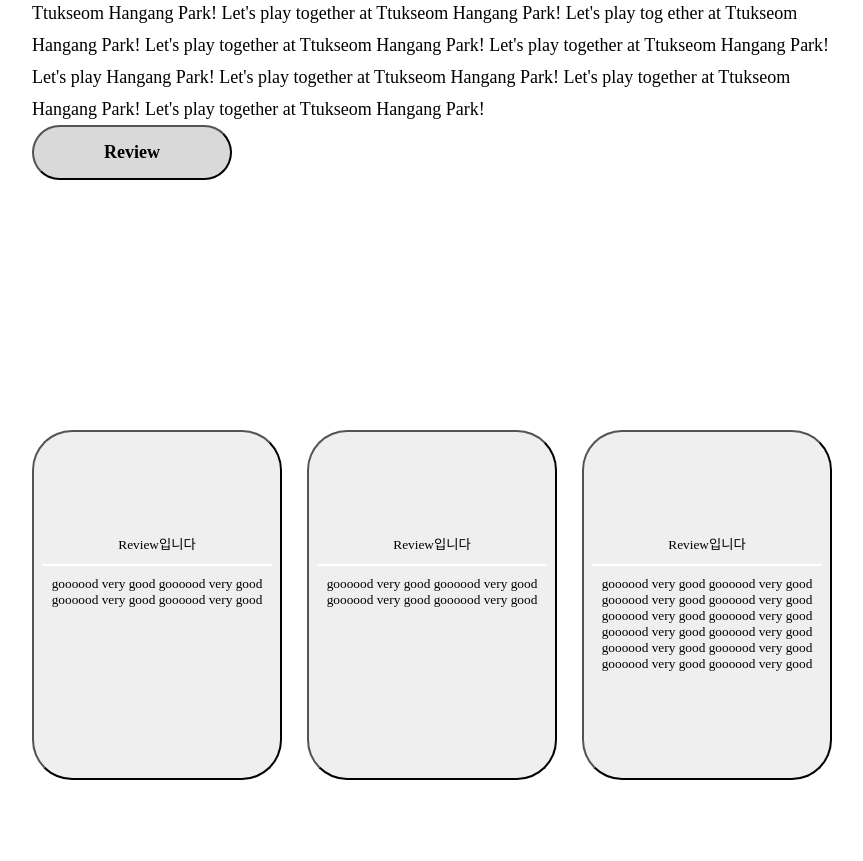
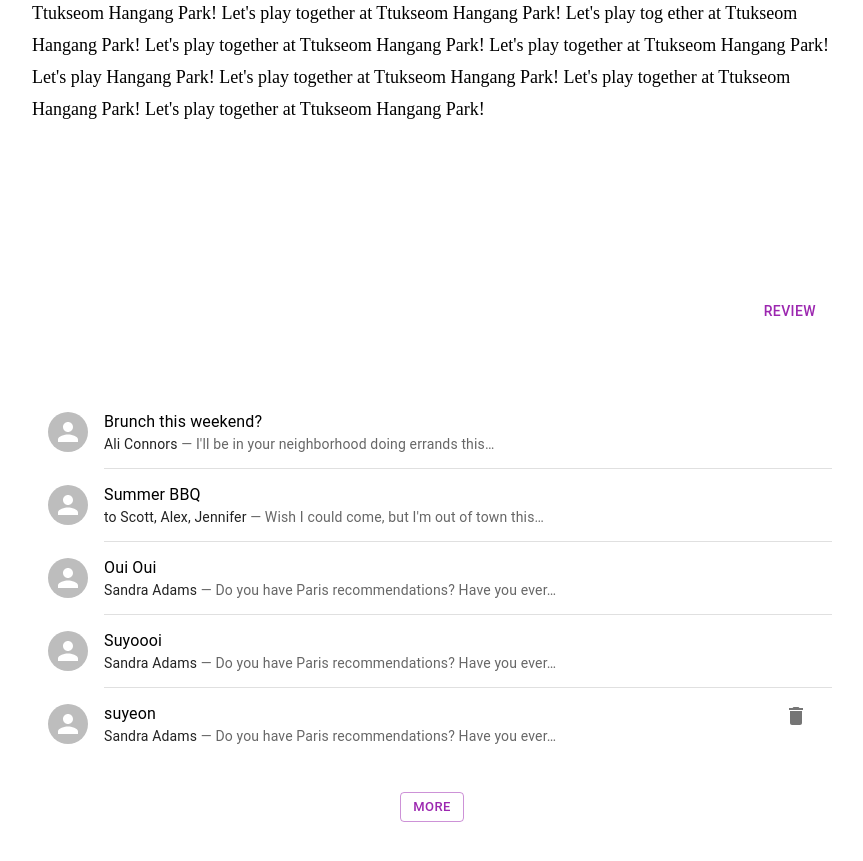
Before and after one commit to sybaeee/seoul-book, a Next.js app: page /detail in a window 1280 px wide. Shown: the part 1120-1981 px from the top of the page, without its empty margins (208-1071 px from the left). Built offline with nearby package versions, Linux system fonts and the light colour scheme; a web font is replaced by a local one.

Commit message:
feat: add comment

```diff
--- a/src/pages/detail.js
+++ b/src/pages/detail.js
@@ -1,4 +1,4 @@
-import React from "react";
+import * as React from "react";
 import {
   Wrapper,
   Container,
@@ -15,13 +15,21 @@ import {
   Writer,
   WriterName,
   BottomBox,
-  Review,
-  ReviewCard,
-  ReviewText,
-  ReviewTitle,
-  ReviewBar,
+  buttonBox,
 } from "@/styles/detail.style";
-import ReviewTile from "@/components/dashboard/dashboardOverviewItems/reviewCard";
+import Button from "@mui/material/Button";
+import IconButton from "@mui/material/IconButton";
+import DeleteIcon from "@mui/icons-material/Delete";
+import {
+  List,
+  ListItem,
+  Divider,
+  ListItemText,
+  ListItemAvatar,
+  Avatar,
+  Typography,
+  CardActions,
+} from "@mui/material";
 
 const Detail = () => {
   return (
@@ -77,36 +85,138 @@ const Detail = () => {
             Ttukseom Hangang Park! Let's play together at Ttukseom Hangang Park!
           </Text>
         </Section>
-        <Review>Review</Review>
+        <CardActions sx={{ marginTop: 20, justifyContent: "end" }}>
+          <Button sx={{ display: "flex" }} color="secondary">
+            Review
+          </Button>
+        </CardActions>
         <BottomBox>
-          <ReviewCard>
-            <ReviewTitle>Review입니다</ReviewTitle>
-            <ReviewBar />
-
-            <ReviewText>
-              goooood very good goooood very good goooood very good goooood very
-              good
-            </ReviewText>
-          </ReviewCard>
-          <ReviewCard>
-            <ReviewTitle>Review입니다</ReviewTitle>
-            <ReviewBar />
-
-            <ReviewText>
-              goooood very good goooood very good goooood very good goooood very
-              good
-            </ReviewText>
-          </ReviewCard>
-          <ReviewCard>
-            <ReviewTitle>Review입니다</ReviewTitle>
-            <ReviewBar />
-            <ReviewText>
-              goooood very good goooood very good goooood very good goooood very
-              good goooood very good goooood very good goooood very good goooood
-              very good goooood very good goooood very good goooood very good
-              goooood very good
-            </ReviewText>
-          </ReviewCard>
+          <List sx={{ width: "100%", bgcolor: "background.paper" }}>
+            <ListItem alignItems="flex-start">
+              <ListItemAvatar>
+                <Avatar alt="Remy Sharp" />
+              </ListItemAvatar>
+              <ListItemText
+                primary="Brunch this weekend?"
+                secondary={
+                  <React.Fragment>
+                    <Typography
+                      sx={{ display: "inline" }}
+                      component="span"
+                      variant="body2"
+                      color="text.primary"
+                    >
+                      Ali Connors
+                    </Typography>
+                    {" — I'll be in your neighborhood doing errands this…"}
+                  </React.Fragment>
+                }
+              />
+            </ListItem>
+            <Divider variant="inset" component="li" />
+            <ListItem alignItems="flex-start">
+              <ListItemAvatar>
+                <Avatar alt="Travis Howard" />
+              </ListItemAvatar>
+              <ListItemText
+                primary="Summer BBQ"
+                secondary={
+                  <React.Fragment>
+                    <Typography
+                      sx={{ display: "inline" }}
+                      component="span"
+                      variant="body2"
+                      color="text.primary"
+                    >
+                      to Scott, Alex, Jennifer
+                    </Typography>
+                    {" — Wish I could come, but I'm out of town this…"}
+                  </React.Fragment>
+                }
+              />
+            </ListItem>
+            <Divider variant="inset" component="li" />
+            <ListItem alignItems="flex-start">
+              <ListItemAvatar>
+                <Avatar alt="Cindy Baker" />
+              </ListItemAvatar>
+              <ListItemText
+                primary="Oui Oui"
+                secondary={
+                  <React.Fragment>
+                    <Typography
+                      sx={{ display: "inline" }}
+                      component="span"
+                      variant="body2"
+                      color="text.primary"
+                    >
+                      Sandra Adams
+                    </Typography>
+                    {" — Do you have Paris recommendations? Have you ever…"}
+                  </React.Fragment>
+                }
+              />
+            </ListItem>
+            <Divider variant="inset" component="li" />
+            <ListItem alignItems="flex-start">
+              <ListItemAvatar>
+                <Avatar alt="Cindy Baker" />
+              </ListItemAvatar>
+              <ListItemText
+                primary="Suyoooi"
+                secondary={
+                  <React.Fragment>
+                    <Typography
+                      sx={{ display: "inline" }}
+                      component="span"
+                      variant="body2"
+                      color="text.primary"
+                    >
+                      Sandra Adams
+                    </Typography>
+                    {" — Do you have Paris recommendations? Have you ever…"}
+                  </React.Fragment>
+                }
+              />
+            </ListItem>
+            <Divider variant="inset" component="li" />
+            <ListItem alignItems="flex-start">
+              <ListItemAvatar>
+                <Avatar alt="Cindy Baker" />
+              </ListItemAvatar>
+              <ListItemText
+                primary="suyeon"
+                secondary={
+                  <React.Fragment>
+                    <Typography
+                      sx={{ display: "inline" }}
+                      component="span"
+                      variant="body2"
+                      color="text.primary"
+                    >
+                      Sandra Adams
+                    </Typography>
+                    {" — Do you have Paris recommendations? Have you ever…"}
+                  </React.Fragment>
+                }
+              />
+              <IconButton aria-label="delete">
+                <DeleteIcon />
+              </IconButton>
+            </ListItem>
+            <buttonBox>
+              <CardActions sx={{ marginTop: 3, justifyContent: "center" }}>
+                <Button
+                  sx={{ display: "flex", justifyContent: "center" }}
+                  variant="outlined"
+                  color="secondary"
+                  size="small"
+                >
+                  more
+                </Button>
+              </CardActions>
+            </buttonBox>
+          </List>
         </BottomBox>
       </Container>
     </Wrapper>
--- a/src/styles/detail.style.js
+++ b/src/styles/detail.style.js
@@ -93,47 +93,15 @@ export const BoxText = styled.div`
 `;
 
 export const BottomBox = styled.div`
-  margin-top: 250px;
+  margin-top: 50px;
   display: flex;
   flex-direction: row;
   max-width: 1200px;
   justify-content: space-between;
 `;
 
-export const Review = styled.button`
-  background: #d9d9d9;
-  border-radius: 40px;
-  font-size: 18px;
-  font-weight: 600;
-  text-align: center;
-  padding: 15px 30px;
-  width: 200px;
-  cursor: pointer;
+export const buttonBox = styled.div`
+  display: flex;
+  justify-content: center;
 `;
-
-export const ReviewCard = styled.button`
-  border-radius: 40px;
-  border-color: #000000;
-  width: 250px;
-  height: 350px;
-  cursor: pointer;
-`;
-
-export const ReviewTitle = styled.div`
-  height: 20px;
-`;
-
-export const ReviewText = styled.div`
-  height: 100px;
-`;
-
-export const ReviewBar = styled.div`
-  width: 230px;
-  height: 2px;
-  background-color: #fff;
-  margin-top: 10px;
-  margin-bottom: 10px;
-  margin-left: 8px;
-`;
-
 // export const ReviewCard = styled.div``
```
